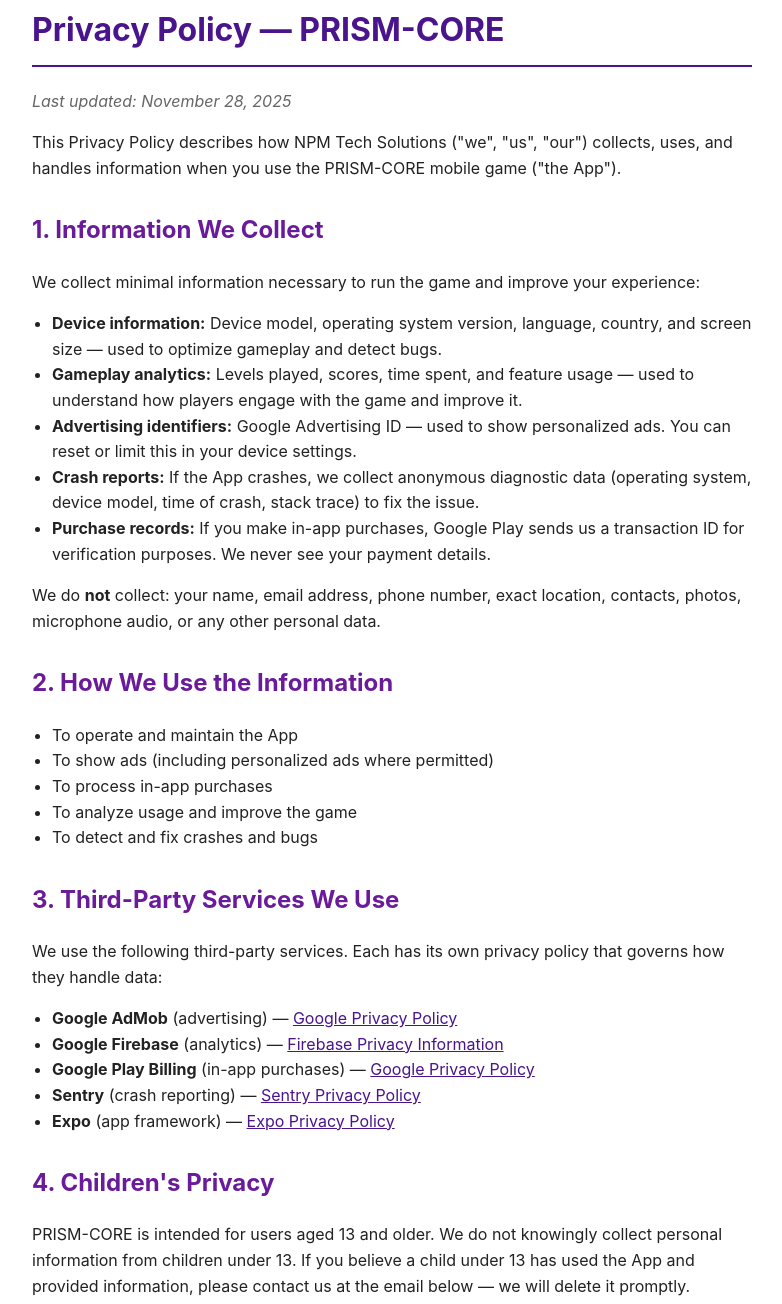
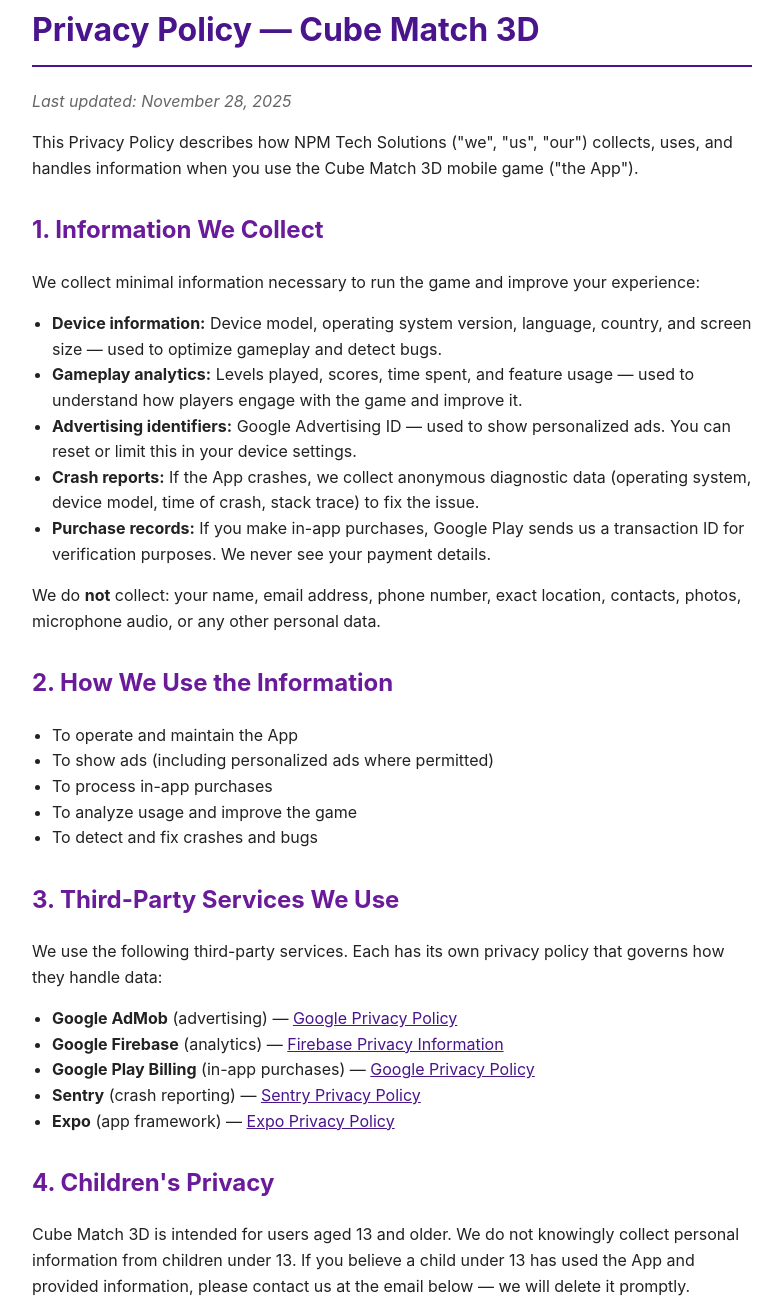
Before and after one commit to npmtechsolutions-arch/prism-core-privacy, a plain HTML site: page index.html in a window 1280 px wide. Shown: the part 36-1340 px from the top of the page, without its empty margins (248-1030 px from the left). Drawn offline with Linux system fonts and the light colour scheme.

Commit message:
modified

```diff
--- a/index.html
+++ b/index.html
@@ -3,7 +3,7 @@
 <head>
 <meta charset="UTF-8">
 <meta name="viewport" content="width=device-width, initial-scale=1.0">
-<title>Privacy Policy — PRISM-CORE</title>
+<title>Privacy Policy — Cube Match 3D</title>
 <style>
 body { font-family: -apple-system, BlinkMacSystemFont, "Segoe UI", sans-serif; max-width: 720px; margin: 40px auto; padding: 0 20px; color: #222; line-height: 1.6; }
 h1 { color: #4A148C; border-bottom: 2px solid #4A148C; padding-bottom: 10px; }
@@ -15,10 +15,10 @@
 </head>
 <body>
 
-<h1>Privacy Policy — PRISM-CORE</h1>
+<h1>Privacy Policy — Cube Match 3D</h1>
 <p class="updated">Last updated: November 28, 2025</p>
 
-<p>This Privacy Policy describes how NPM Tech Solutions ("we", "us", "our") collects, uses, and handles information when you use the PRISM-CORE mobile game ("the App").</p>
+<p>This Privacy Policy describes how NPM Tech Solutions ("we", "us", "our") collects, uses, and handles information when you use the Cube Match 3D mobile game ("the App").</p>
 
 <h2>1. Information We Collect</h2>
 
@@ -58,7 +58,7 @@
 
 <h2>4. Children's Privacy</h2>
 
-<p>PRISM-CORE is intended for users aged 13 and older. We do not knowingly collect personal information from children under 13. If you believe a child under 13 has used the App and provided information, please contact us at the email below — we will delete it promptly.</p>
+<p>Cube Match 3D is intended for users aged 13 and older. We do not knowingly collect personal information from children under 13. If you believe a child under 13 has used the App and provided information, please contact us at the email below — we will delete it promptly.</p>
 
 <h2>5. Data Retention</h2>
 
@@ -70,7 +70,7 @@
 
 <ul>
   <li><strong>Opt out of personalized ads:</strong> Reset your Advertising ID in Android Settings → Privacy → Ads.</li>
-  <li><strong>Delete game data:</strong> Uninstall the App and clear app data via Android Settings → Apps → PRISM-CORE → Storage.</li>
+  <li><strong>Delete game data:</strong> Uninstall the App and clear app data via Android Settings → Apps → Cube Match 3D → Storage.</li>
   <li><strong>Other requests:</strong> Contact us at the email below.</li>
 </ul>
 
```
